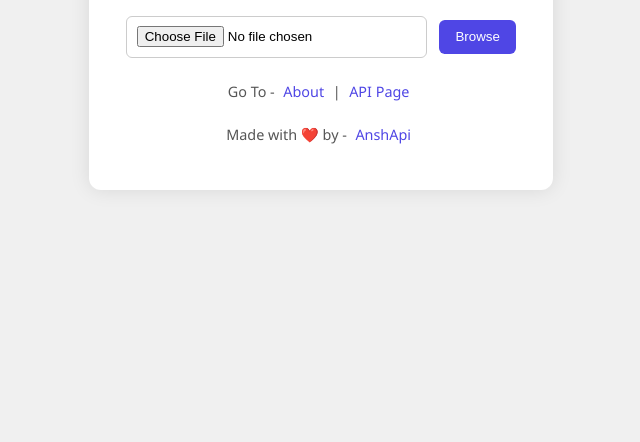
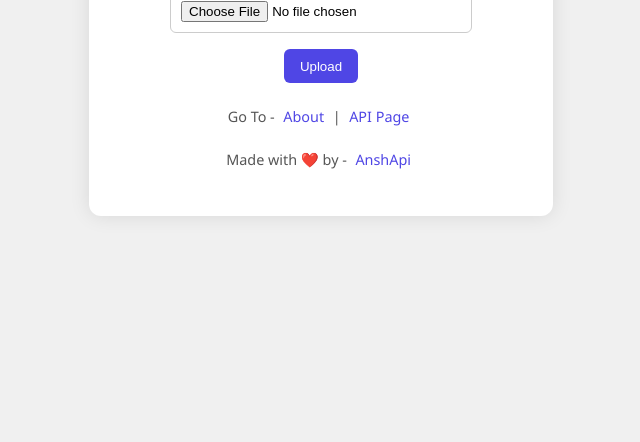
Before and after one commit to anshapi/anshhosting, a website: page public/index.html in a window 1280 px wide. Shown: the part 358-800 px from the top of the page, without its empty margins (319-959 px from the left). Drawn offline with Linux system fonts and the light colour scheme.

Commit message:
Update index.html

```diff
--- a/public/index.html
+++ b/public/index.html
@@ -1,10 +1,9 @@
 <!DOCTYPE html>
 <html>
-<head><title>Ansh Hosting</title>
-
+<head>
+  <title>AnshHosting</title>
   <meta charset="UTF-8" />
   <meta name="viewport" content="width=device-width, initial-scale=1.0" />
-  <title>AnshHosting</title>
   <style>
     body {
       margin: 0;
@@ -39,7 +38,7 @@
     }
     .upload-box button {
       padding: 0.6rem 1rem;
-      margin-left: 0.5rem;
+      margin-top: 1rem;
       background-color: #4f46e5;
       color: white;
       border: none;
@@ -63,26 +62,42 @@
     .upload-box a:hover {
       text-decoration: underline;
     }
+    #link {
+      margin-top: 1rem;
+      font-weight: bold;
+    }
   </style>
 </head>
-  <body>
+<body>
   <div class="upload-box">
     <h1>AnshHosting</h1>
-    <input type="file" />
-    <button>Browse</button>
-    <p>Go To - <a href="t.me/anshapi">About</a> | <a href="#">API Page</a></p>
+    <input type="file" id="fileInput" />
+    <br>
+    <button onclick="upload()">Upload</button>
+    <div id="link"></div>
+    <p>Go To - <a href="https://t.me/anshapi" target="_blank">About</a> | <a href="#">API Page</a></p>
     <p>Made with ❤️ by - <a href="#">AnshApi</a></p>
   </div>
 
   <script>
     async function upload() {
       const file = document.getElementById('fileInput').files[0];
+      if (!file) return alert('Please select a file');
+
       const formData = new FormData();
       formData.append('file', file);
 
-      const res = await fetch('/upload', { method: 'POST', body: formData });
+      const res = await fetch('/upload', {
+        method: 'POST',
+        body: formData
+      });
+
       const data = await res.json();
-      document.getElementById('link').innerHTML = `Link: <a href="${data.url}" target="_blank">${data.url}</a>`;
+      if (data.success) {
+        document.getElementById('link').innerHTML = `✅ <a href="${data.url}" target="_blank">${data.url}</a>`;
+      } else {
+        document.getElementById('link').innerText = "Upload failed.";
+      }
     }
   </script>
 </body>
```
